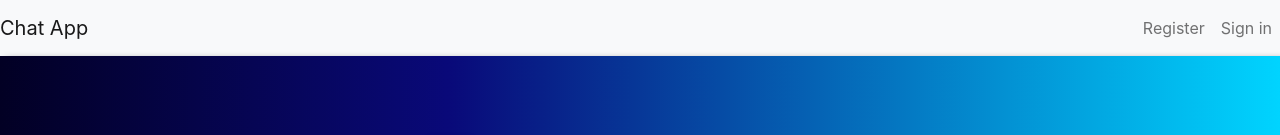
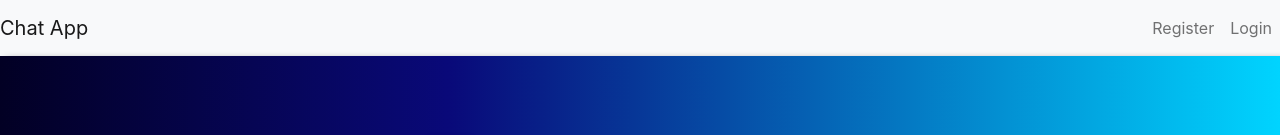
Before and after one commit to zackzellto/FinalChatApp, a React (Create React App) app in the folder FinalChatApp/ClientApp/: page / in a window 1280 px wide. Shown: the top 135 px of the page. Built offline with nearby package versions, Linux system fonts and the light colour scheme; no server answers; the HTML template or start-up script is replaced by a standard one; a web font is replaced by a local one.

Commit message:
Implemented logout feature that revokes JWT upon signout

```diff
--- a/FinalChatApp/ClientApp/src/App.js
+++ b/FinalChatApp/ClientApp/src/App.js
@@ -1,4 +1,5 @@
 import "./App.css";
+import { useEffect, useState } from "react";
 import { ChatApp } from "./components/chat-app";
 import { BrowserRouter, Route, Routes } from "react-router-dom";
 import { SignUpForm } from "./components/loginpage/signUpForm";
@@ -8,10 +9,23 @@ import Home from "./components/home";
 import Nav from "./components/Nav";
 
 function App() {
+  const [username, setUsername] = useState("");
+  useEffect(() => {
+    (async () => {
+      const response = await fetch("https://localhost:7089/api/user", {
+        headers: { "Content-Type": "application/json" },
+        credentials: "include",
+      });
+      const content = await response.json();
+
+      setUsername(content.username);
+    })();
+  });
+
   return (
     <div className="App">
       <BrowserRouter history={history}>
-        <Nav />
+        <Nav username={username} />
         <header className="App-header">
           <Routes>
             <Route path="/" exact element={<Home />}></Route>
--- a/FinalChatApp/ClientApp/src/components/Nav.js
+++ b/FinalChatApp/ClientApp/src/components/Nav.js
@@ -1,7 +1,45 @@
 import React from "react";
 import { Link } from "react-router-dom";
 
-const Nav = () => {
+const Nav = (props) => {
+  const logout = async () => {
+    fetch("https://localhost:7089/api/logout", {
+      method: "POST",
+      headers: { "Content-Type": "application/json" },
+      credentials: "include",
+    });
+  };
+
+  let navMenu;
+
+  if (props.username === "") {
+    navMenu = (
+      <ul class="navbar-nav ms-auto">
+        <li class="nav-item">
+          <Link to="register" class="nav-link">
+            Register
+          </Link>
+        </li>
+        <li class="nav-item">
+          <Link to="login" class="nav-link">
+            Login
+          </Link>
+        </li>
+      </ul>
+    );
+  } else {
+    navMenu = (
+      <ul class="navbar-nav ms-auto">
+        <li class="nav-item">Hi, {props.username}</li>
+        <li class="nav-item">
+          <Link to="login" class="nav-link" onClick={logout}>
+            Logout
+          </Link>
+        </li>
+      </ul>
+    );
+  }
+
   return (
     <nav class="navbar navbar-expand-lg navbar-light bg-light">
       <Link to="/" class="navbar-brand">
@@ -20,19 +58,7 @@ const Nav = () => {
       </button>
       <div class="collapse navbar-collapse" id="navbarNav">
         <ul class="navbar-nav ms-auto">
-          <li class="nav-item">
-            <Link to="register" class="nav-link">
-              Register
-            </Link>
-          </li>
-          <li class="nav-item">
-            <Link to="login" class="nav-link">
-              Sign in
-            </Link>
-          </li>
-          {/* <li class="nav-item">
-            <Link class="nav-link">Logout</Link>
-          </li> */}
+          <li class="nav-item">{navMenu}</li>
         </ul>
       </div>
     </nav>
```
